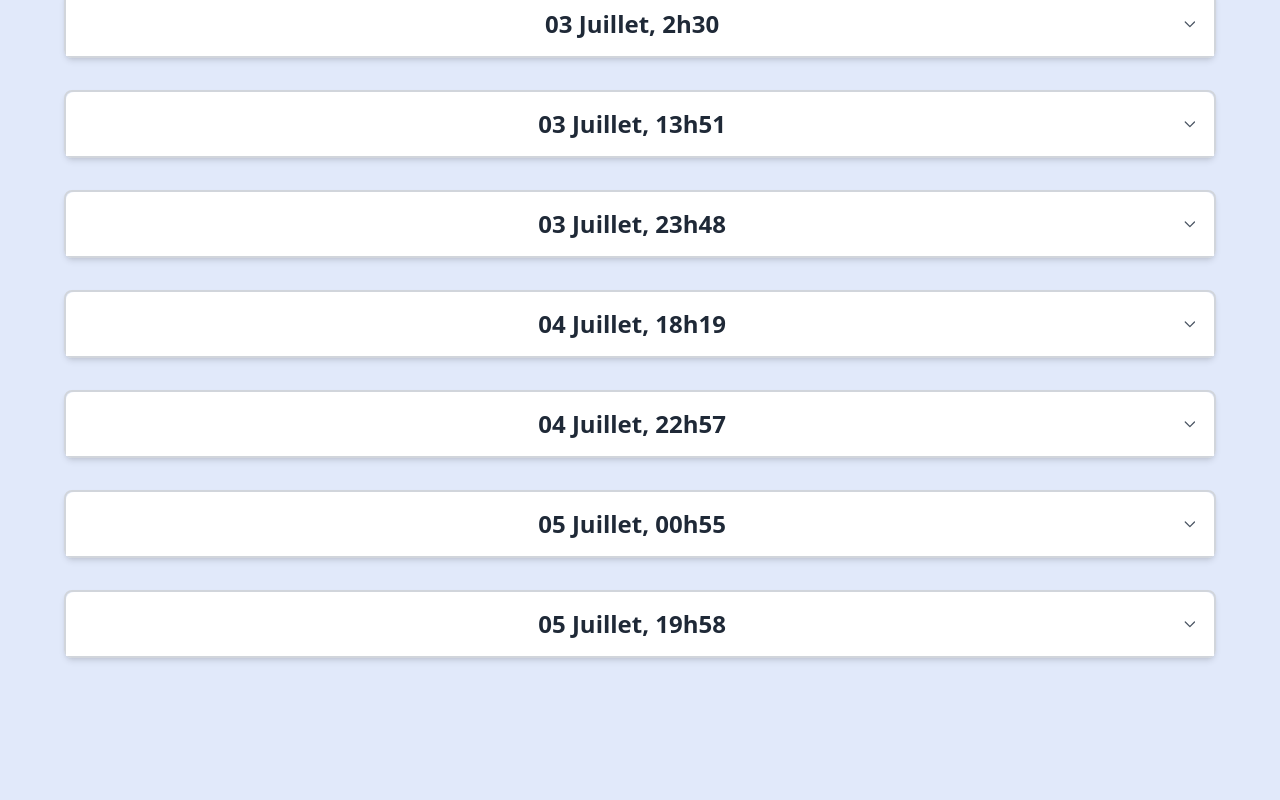
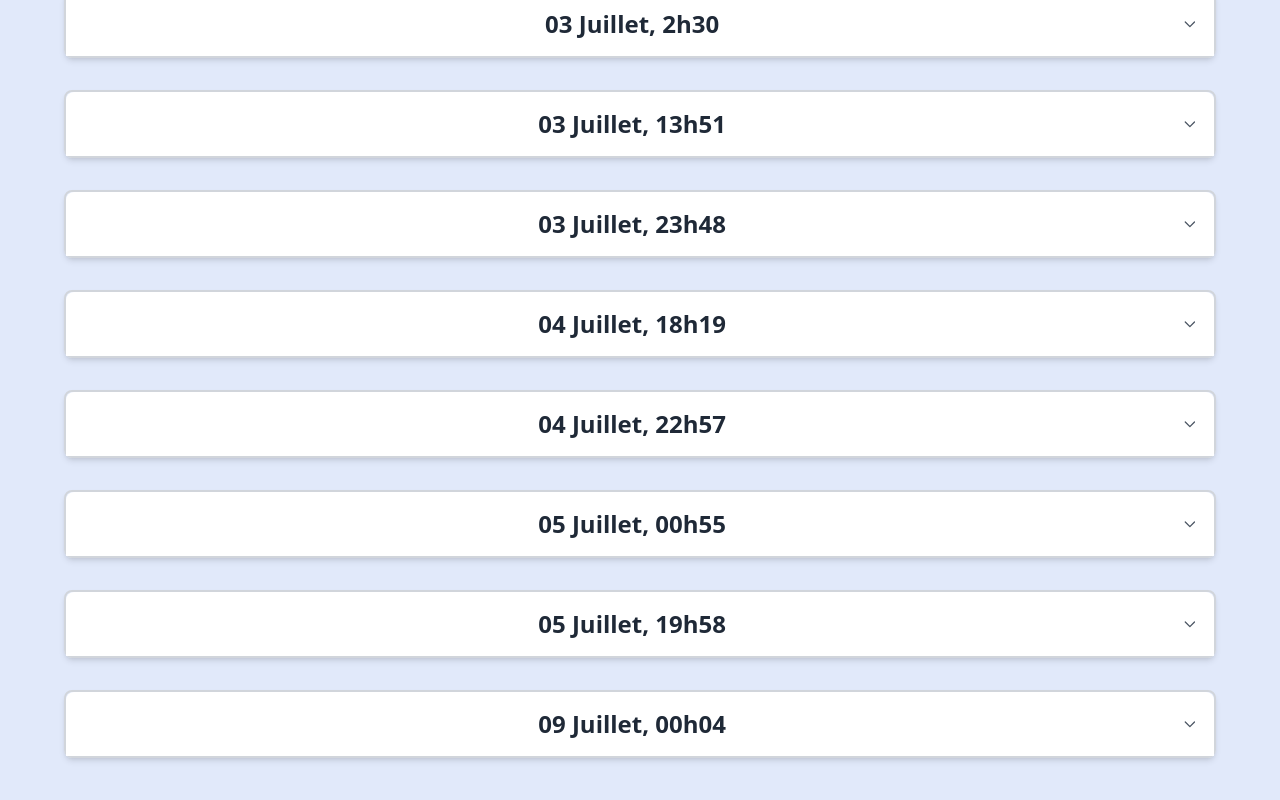
Before and after one commit to Misterion11/projet_a, a Vue app: page / in a window 1280 px wide. Shown: the part 322-1122 px from the top of the page. Before the commit the page ends 1036 px from the top, so only its background shows below. Built offline with nearby package versions, Linux system fonts and the light colour scheme.

Commit message:
last update

```diff
--- a/src/App.vue
+++ b/src/App.vue
@@ -35,6 +35,7 @@ export default {
         { number: 7, title: '04 Juillet, 22h57', content: "Re, bon je viens de sortir de la douche après avoir passé deux heures à nettoyer le petit Ikalgo. J'suis plutôt content du résultat franchement, ça rend bien. Bon j'ai pas encore fini et il me reste en gros que vendredi puisque l'objectif c'est de faire partir le tour samedi pour arriver lundi. Pfiouuuu et à tout ça s'ajoute le fait de coder un truc pour que toutes les entrées de journal soient accessibles via un papier QR dans la boîte. PFIOUUUU. Ouais je râle, j'm'inspire de toi, même si tu dirais que seule toi à ce droit.<br />Par contre va falloir m'aider, parce qu'après ça, j'aurai plus d'idées, va falloir que tu m'invites en vrai hein...<br />J'suis claqué bordel, j'espère que toi ça va, que tu passes une bonne semaine relaxation sans ma présence. Dès que tu auras reçu tout ça, j'ouvrirai à nouveau insta pour te faire chier t'en fais pas. Puis tes réactions me manquent, j'en viens à rêver mille et un scénario à tes côtés."},
         { number: 8, title: '05 Juillet, 00h55', content: "J'avais pas d'idée pour un dernier truc à faire quand soudain 4 lettres me sont apparues. Fnaf. Alors malheureusement j'ai pas de fil brun à disposition donc Freddy sera blanc mais bon au pire ça se peint et c'est toi qui a les compétences là-dessus pas moi.<br />On attend le résultat demain matin, en espérant que ça rende bien !<br />PS : J'sais pas si tu as essayé la bague (parce que mon cerveau de golem oui), mais vu que c'est un cadeau plus humoristique bien que je ne nie pas la symbolique derrière, elle est volontairement un peu plus grande qu'une vraie. Voilà annecdote finie, à demain !" },
         { number: 9, title: '05 Juillet, 19h58', content: "Bon. Je crois que j'ai réussi dans les temps. Je suis vraiment trop fort !<br>Le petit Freddy rend plutôt bien, j'suis content du modèle que j'ai choisi. Il va me rester à poncer les deux encore un peu et ça devrait le faire et le site rend bien.<br>AHHHHHHHHHHH JE SUIS STRESSÉ T'IMAGINES PAS, J'AI TOUJOURS CETTE APRÉHENSION A ME DIRE « ET SI ELLE TROUVE CA NAZE »  AHHHHHHHHHHHHH.<br> Normalement, tu recevras tout ça lundi, sinon c'est la faute de la poste.<br>Et si je me suis pas trompé, ça concordera avec tes résultats du bac donc RÉSULTATS ?????<br>Sinon tu me manques m'enfin l'objectif était de faire un gros truc d'un seul coup donc bon je pouvais pas t'écrire chaque jour, ça aurait tout gâché.<br>BREF, t'auras compris que je ne t'ai pas oubliée au contraire.<br>Allez je vais m'arrêter là, histoire de clore pour de bon ce dernier cadeau que je t'enverrai. <br>Bah oui le prochain tu l'auras IRL :)))) (j'ai déjà investi dans un bloc-notes pour écouter tout ce que tu diras aimer).<br>SUR CE, BONJOUR TRÉSOR, TU M'AS MANQUÉ, DÉPÊCHE DE M'ÉCRIRE SINON JE TE BOTTE PAS LE CUL (ouais nan parce que moi je veux le toucher ton cul nan mais)." },
+        { number: 10, title: '09 Juillet, 00h04', content: "Je modifie rien mais bon pas besoin de donner tes résultats du coup... Je hais la poste... M'enfin au moins tu comprendras que je t'avais pas oublié sale ksos" },
       ]
     }
   }
```
